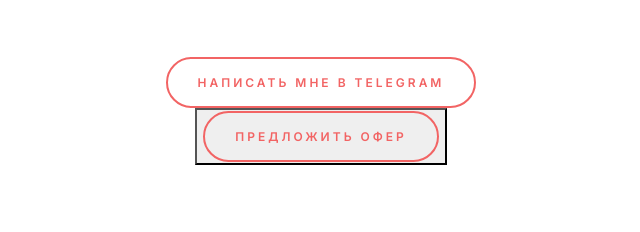
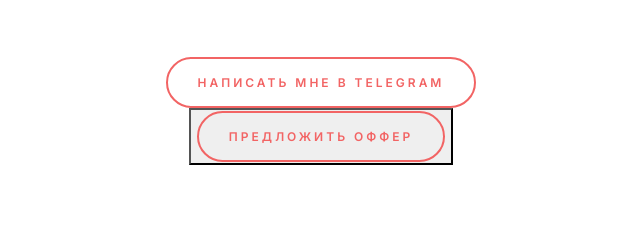
Before and after one commit to Ivan-Kiruhin/Ivan-Kiruhin.github.io, a plain HTML site: page index.html in a window 1280 px wide. Shown: the part 880-1112 px from the top of the page, 319-959 px from the left. Drawn offline with nearby package versions, Linux system fonts and the light colour scheme.

Commit message:
Add files via upload

```diff
--- a/index.html
+++ b/index.html
@@ -94,7 +94,7 @@
                 <a href="https://t.me/FindYourBugs" class="ds-button">Написать мне в Telegram</a>
             </div>
             <div class="ds-button-sec text-center">
-              <button type = "button" ><a href="#" class="ds-button">Предложить офер</a></button>
+              <button type = "button" ><a href="#" class="ds-button">Предложить оффер</a></button>
           </div>
         </section>
       </div>
```
